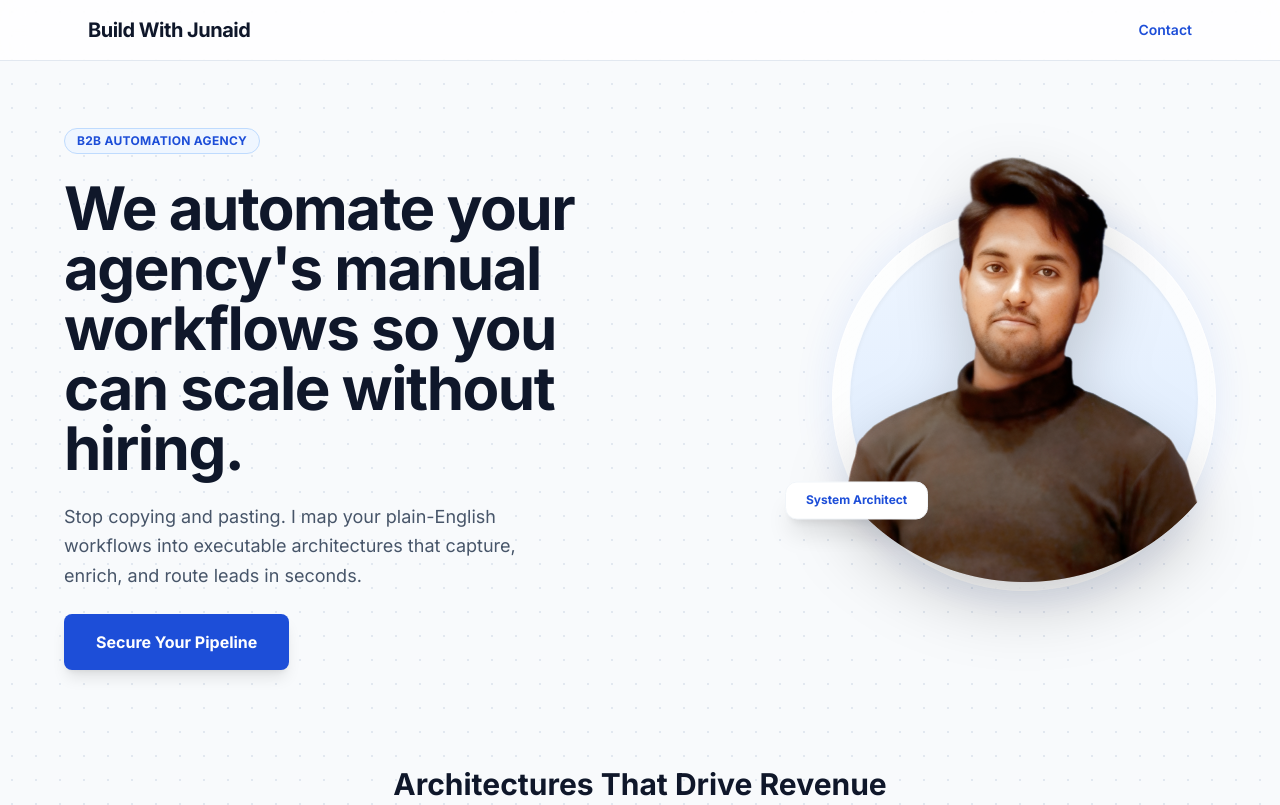
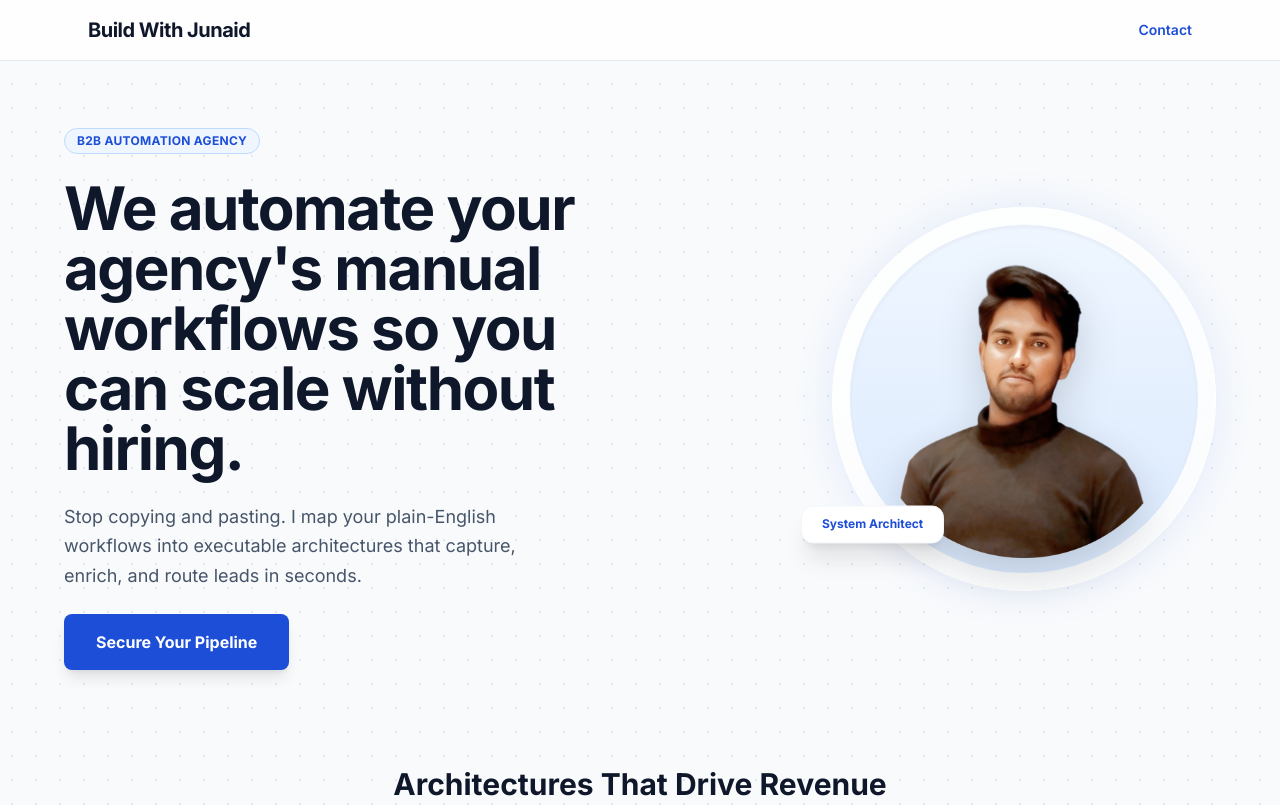
Before and after one commit to Junaids729/buildwithjunaid-web, a plain HTML site: page index.html in a window 1280 px wide. Shown: the top 805 px of the page. Drawn offline with nearby package versions, Linux system fonts and the light colour scheme.

Commit message:
Update index.html

```diff
--- a/index.html
+++ b/index.html
@@ -71,13 +71,13 @@
                     <!-- Inner Glowing Circle -->
                     <div class="absolute inset-4 rounded-full bg-gradient-to-b from-blue-50 to-blue-100 group-hover:from-blue-100 group-hover:to-blue-200 transition-all duration-500 overflow-hidden border border-white/80 shadow-inner"></div>
 
-                    <!-- The 3D Pop-Out Image (Updated for top-boundary breakout) -->
-<img src="Junaid.png"
-     alt="Junaid Shariff"
-     class="relative z-10 w-[95%] h-auto object-contain transform origin-bottom scale-125 -translate-y-2 group-hover:scale-130 group-hover:-translate-y-4 transition-transform duration-500 drop-shadow-[0_20px_25px_rgba(0,0,0,0.18)] filter saturate-110">
+                    <!-- The 3D Pop-Out Image (Natural proportions, shifted physically upward) -->
+                    <img src="Junaid.png"
+                         alt="Junaid Shariff"
+                         class="relative z-10 w-[82%] h-auto object-contain transform -translate-y-8 group-hover:-translate-y-10 transition-transform duration-500 drop-shadow-[0_15px_20px_rgba(0,0,0,0.15)] filter saturate-110">
+
                     <!-- Floating Tech Badge -->
-                    <!-- FIX: Pushed further left and slightly up to prevent overlap with the body -->
-                    <div class="absolute bottom-16 -left-4 lg:-left-12 bg-white px-5 py-2.5 rounded-xl text-xs font-bold text-brand-600 border border-slate-100 z-20 shadow-xl animate-bounce" style="animation-duration: 3s;">
+                    <div class="absolute bottom-10 -left-4 lg:-left-8 bg-white px-5 py-2.5 rounded-xl text-xs font-bold text-brand-600 border border-slate-100 z-20 shadow-xl animate-bounce" style="animation-duration: 3s;">
                         System Architect
                     </div>
                 </div>
```
